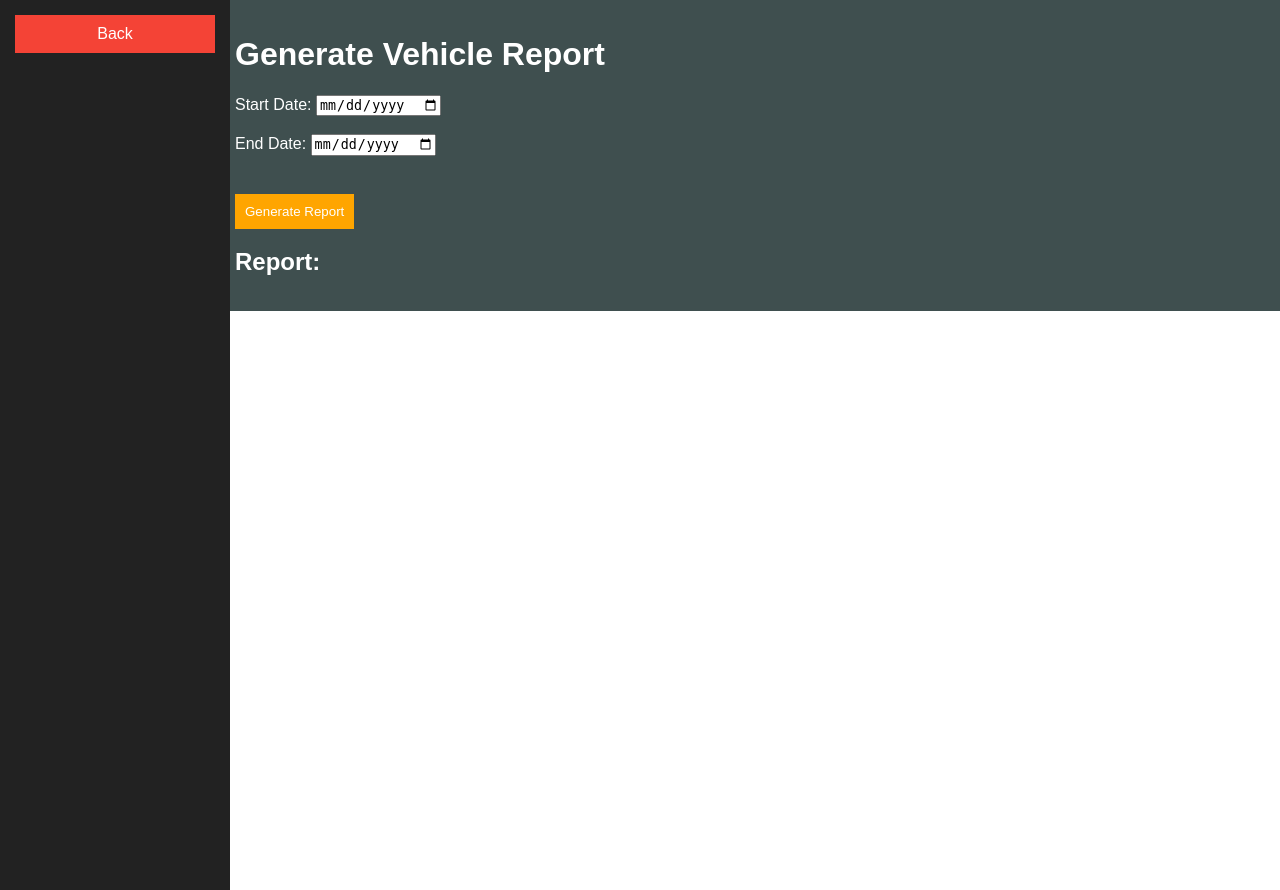
After one commit to Mbuth1a/-Logistics-System-Django-, a Django app: page /report_form in a window 1280 px wide. The commit adds this page. Run offline with Django 5.2, Linux system fonts and the light colour scheme.

Commit message:
version 4

```diff
--- a/DANCO_Logistics/urls.py
+++ b/DANCO_Logistics/urls.py
@@ -75,6 +75,8 @@ urlpatterns = [
     path('get_vehicle_data/', views.get_vehicle_data, name='get_vehicle_data'),
     path('add_to_garage/', views.add_to_garage, name='add_to_garage'),
     path('checkout_vehicle/', views.checkout_vehicle, name='checkout_vehicle'),
+    path('garage_history/', views.garage_history, name='garage_history'),
+    path('api/garage-history/', views.get_garage_history, name='get_garage_history'),
     # Maintenance page
     path('maintenance/', views.maintenance, name='maintenance'),
     path('schedule_maintenance/<int:vehicle_id>/', views.schedule_maintenance, name='schedule_maintenance'),
@@ -88,6 +90,9 @@ urlpatterns = [
     path('logout/', views.logout_view, name='logout'),
 
 
+    path('report_form', views.report_form, name='report_form'),
+    path('generate-report/', views.GenerateReportAPIView.as_view(), name='generate-report')
+
 ]
 
 
--- a/DTMS/TEMPLATES/bike_parking.html
+++ b/DTMS/TEMPLATES/bike_parking.html
@@ -103,8 +103,8 @@
     <!-- List of software with color-coded expiry dates -->
     <div id="bike-list">
       {% for bike in bikes %}
-      <div class="card {{ bike.color_class }} p-3">
-        <h4>{{ software.name }}</h4>
+      <div class="card {{ bike.color_class }}" id="bike-{{ bike.id }} p-3">
+        <h4>{{ bike.name }}</h4>
         <p>Expiry Date: {{ bike.expiry_date }}</p>
         <p>Days Remaining: {{ bike.days_remaining }} days</p>
 
--- a/DTMS/TEMPLATES/create_trip.html
+++ b/DTMS/TEMPLATES/create_trip.html
@@ -77,7 +77,7 @@
                     <div class="col-md-6">
                         <div class="form-group">
                             <label for="co_driver"><i class="fas fa-user-friends"></i> Co-Driver</label>
-                            <select class="form-control" id="co_driver" name="co_driver" required>
+                            <select class="form-control" id="co_driver" name="co_driver" placeholder="Select a  co-driver if needed (Optional)"> >
                                 <!-- Dynamically populated -->
                             </select>
                         </div>
--- /dev/null
+++ b/DTMS/TEMPLATES/report_form.html
@@ -0,0 +1,198 @@
+<!DOCTYPE html>
+<html lang="en">
+<head>
+    <meta charset="UTF-8">
+    <meta name="viewport" content="width=device-width, initial-scale=1.0">
+    <title>Vehicle Report Generator</title>
+    <style>
+        body {
+            display: flex;
+            margin: 0;
+            font-family: Arial, sans-serif;
+            background-color: #fff; /* Dark background color */
+            color: #fff; /* Light text color */
+        }
+        .sidebar {
+            width: 200px;
+            background-color: #222; /* Darker sidebar background */
+            color: #fff;
+            padding: 15px;
+            position: fixed;
+            height: 100%;
+            overflow: auto;
+        }
+        .sidebar a {
+            color:white; /* Orange text color */
+            text-decoration:solid,underline;
+            display: block;
+            padding: 10px;
+        }
+        .sidebar a:hover {
+            background-color: orange; /* Darker hover background */
+            color: #fff; /* White text color on hover */
+        }
+        .main-content {
+            margin-left: 220px;
+            padding: 15px;
+            flex: 1;
+            background-color: #3f4f4f; /* Slightly lighter dark background */
+        }
+        table {
+            width: 100%;
+            border-collapse: collapse;
+            margin: 20px 0;
+            color: #fff; /* White text color for table */
+        }
+        table, th, td {
+            border: 1px solid #666; /* Darker border color */
+        }
+        th, td {
+            padding: 8px;
+            text-align: left;
+        }
+        th {
+            background-color: #555; /* Dark background for headers */
+        }
+        button {
+            margin-top: 20px;
+            background-color: #ffa500; /* Orange background */
+            color: #fff; /* White text color */
+            border: none;
+            padding: 10px;
+            cursor: pointer;
+        }
+        button:hover {
+            background-color:red; /* Darker orange on hover */
+        }
+        .back-button {
+            background-color: #f44336; /* Red background */
+            color: white; /* White text color */
+            border: none;
+            padding: 10px;
+            text-align: center;
+            display: block;
+            margin-bottom: 20px;
+            cursor: pointer;
+            text-decoration: none;
+        }
+        .back-button:hover {
+            background-color: #ffa500; /* Orange background on hover */
+        }
+    </style>
+</head>
+<body>
+    <div class="sidebar">
+        <a href="#" class="back-button" onclick="window.history.back();">Back</a>
+    </div>
+    <div class="main-content">
+        <h1>Generate Vehicle Report</h1>
+        <form id="report-form">
+            <label for="start_date ">Start Date:</label>
+            <input type="date" id="start_date" name="start_date" required>
+            <br><br>
+            <label for="end_date">End Date:</label>
+            <input type="date" id="end_date" name="end_date" required>
+            <br><br>
+            <button type="submit">Generate Report</button>
+        </form>
+
+        <h2>Report:</h2>
+        <div id="report-results">
+            <!-- Results and date range will be displayed here -->
+        </div>
+
+        <button id="download-csv" style="display: none;">Download CSV</button>
+    </div>
+
+    <script>
+        document.getElementById('report-form').addEventListener('submit', function(event) {
+            event.preventDefault();
+
+            const startDate = document.getElementById('start_date').value;
+            const endDate = document.getElementById('end_date').value;
+
+            fetch(`/generate-report/?start_date=${startDate}&end_date=${endDate}`)
+                .then(response => response.json())
+                .then(data => {
+                    const reportResultsDiv = document.getElementById('report-results');
+                    reportResultsDiv.innerHTML = '';  // Clear previous results
+
+                    // Display the selected date range
+                    const dateRangeDiv = document.createElement('div');
+                    dateRangeDiv.innerHTML = `<strong>Report Period:</strong> ${startDate} to ${endDate}`;
+                    reportResultsDiv.appendChild(dateRangeDiv);
+
+                    const reportTable = document.createElement('table');
+                    reportTable.innerHTML = `
+                        <thead>
+                            <tr>
+                                <th>Vehicle</th>
+                                <th>Total Fuel Consumed (liters)</th>
+                                <th>Total Driver Expenses</th>
+                                <th>Total Co-Driver Expenses</th>
+                                <th>Total Load Carried (kg)</th>
+                                <th>Total Garage Expenses</th>
+                                <th>Total Distance Covered (km)</th>
+                                <th>Consumption per Kilometer (liters/km)</th>
+                            </tr>
+                        </thead>
+                        <tbody>
+                        </tbody>
+                    `;
+
+                    const tbody = reportTable.querySelector('tbody');
+
+                    if (data.report_data.length === 0) {
+                        tbody.innerHTML = '<tr><td colspan="8">No data found for the selected date range.</td></tr>';
+                    } else {
+                        data.report_data.forEach(report => {
+                            const row = document.createElement('tr');
+                            row.innerHTML = `
+                                <td>${report.vehicle_reg_no}</td>
+                                <td>${report.total_fuel_consumed}</td>
+                                <td>${report.total_driver_expenses}</td>
+                                <td>${report.total_co_driver_expenses}</td>
+                                <td>${report.total_load_carried}</td>
+                                <td>${report.total_garage_expenses}</td>
+                                <td>${report.total_distance_covered}</td>
+                                <td>${report.consumption_per_km.toFixed(2)}</td>
+                            `;
+                            tbody.appendChild(row);
+                        });
+                    }
+
+                    reportResultsDiv.appendChild(reportTable);
+                    document.getElementById('download-csv').style.display = 'inline-block';
+                })
+                .catch(error => console.error('Error generating report:', error));
+        });
+
+        document.getElementById('download-csv').addEventListener('click', function() {
+            const rows = [];
+            const startDate = document.getElementById('start_date').value;
+            const endDate = document.getElementById('end_date').value;
+
+            rows.push(`Report Period: ${startDate} to ${endDate}`);
+
+            const table = document.querySelector('table');
+            const headers = Array.from(table.querySelectorAll('th')).map(th => th.innerText);
+            rows.push(headers.join(','));
+
+            const dataRows = table.querySelectorAll('tbody tr');
+            dataRows.forEach(row => {
+                const cells = Array.from(row.querySelectorAll('td')).map(td => td.innerText);
+                rows.push(cells.join(','));
+            });
+
+            const csvContent = 'data:text/csv;charset=utf-8,' + rows.join('\n');
+            const encodedUri = encodeURI(csvContent);
+            const link = document.createElement('a');
+            link.setAttribute('href', encodedUri);
+            link.setAttribute('download', 'vehicle_report.csv');
+            document.body.appendChild(link);
+            link.click();
+            document.body.removeChild(link);
+        });
+    </script>
+</body>
+</html>
--- a/DTMS/forms.py
+++ b/DTMS/forms.py
@@ -26,7 +26,7 @@ class ExpenseForm(forms.ModelForm):
 class GarageForm(forms.ModelForm):
     class Meta:
         model = Garage
-        fields = ['vehicle', 'issue_description']
+        fields = ['vehicle','garage_expense', 'issue_description']
 
 class VehicleSearchForm(forms.Form):
     search_query = forms.CharField(max_length=100, required=False)
--- a/DTMS/views.py
+++ b/DTMS/views.py
@@ -7,6 +7,7 @@ from django.utils.dateparse import parse_date
 from django.views.decorators.http import require_GET,require_POST
 import logging
 import json
+from django.core.paginator import Paginator
 from rest_framework import status
 from rest_framework.response import Response
 from rest_framework.views import APIView
@@ -94,8 +95,8 @@ def load_trip(request):
     else:
         form = LoadTripForm()
 
-    # Fetch trips that do not have products loaded (only empty trips)
-    empty_trips = Trip.objects.exclude(id__in=LoadTripProduct.objects.values('load_trip_id'))
+    # Fetch trips that do not have products loaded (only empty trips) and exclude trips with description 'Sale Trip'
+    empty_trips = Trip.objects.exclude(id__in=LoadTripProduct.objects.values('load_trip__trip_id')).exclude(description='Sale Trip').exclude(description='Pick-up')
 
     # Fetch all products for the dropdown
     products = Product.objects.all()
@@ -503,20 +504,54 @@ def add_to_garage(request):
 @csrf_exempt
 @require_POST
 def checkout_vehicle(request):
-    garage_id = request.POST.get('garage_id')
+    if request.method == 'POST':
+        garage_id = request.POST.get('garage_id')
+        garage_expense = request.POST.get('garage_expense')
 
-    try:
-        garage = Garage.objects.get(id=garage_id)
-    except Garage.DoesNotExist:
-        return JsonResponse({'error': 'Garage record not found'}, status=404)
+        try:
+            garage = Garage.objects.get(id=garage_id)
+            if garage.checked_out_at:
+                return JsonResponse({'success': False, 'error': 'Vehicle already checked out'})
 
-    garage.checked_out_at = timezone.now()
-    garage.save()
+            # Add expense and mark vehicle as checked out
+            garage.garage_expense = garage_expense
+            garage.checked_out_at = timezone.now()
+            garage.save()
 
-    return JsonResponse({'success': True})
+            return JsonResponse({'success': True})
+        except Garage.DoesNotExist:
+            return JsonResponse({'success': False, 'error': 'Garage entry not found'})
+
+    return JsonResponse({'success': False, 'error': 'Invalid request method'})
 
 
-# Maintenance
+def garage_history(request):
+    # Fetch all garage records where the vehicle has been checked out
+    checked_out_vehicles = Garage.objects.filter(checked_out_at__isnull=False).order_by('-checked_out_at')
+
+    # Paginate the results, 10 items per page
+    paginator = Paginator(checked_out_vehicles, 10)  # 10 records per page
+    page_number = request.GET.get('page', 1)
+    page_obj = paginator.get_page(page_number)
+
+    return render(request, 'garage.html', {'page_obj': page_obj})
+def get_garage_history(request):
+    # Fetch all checked-out garage records with non-null garage_expense
+    checked_out_vehicles = Garage.objects.filter(
+        checked_out_at__isnull=False,
+        garage_expense__isnull=False
+    ).values(
+        'vehicle__vehicle_regno',  # Adjusted field name
+        'issue_description',
+        'garage_expense',
+        'checked_in_at',
+        'checked_out_at'
+    )
+
+    # Convert to list of dictionaries for JSON response
+    history_list = list(checked_out_vehicles)
+
+    return JsonResponse(history_list, safe=False)
 def maintenance(request):
     vehicles = Vehicle.objects.all()
     schedules = MaintenanceSchedule.objects.all()
@@ -676,3 +711,83 @@ def delete_bike(request,bike_id):
         bike = get_object_or_404(Bike, id=bike_id)
         bike.delete()
         return redirect('bike_parking')
+
+    # Reporting API
+
+# views.py
+from django.http import JsonResponse
+from django.views import View
+from django.db.models import Sum, F, FloatField
+from .models import Vehicle, Trip, Fuel, Expenses, Garage, LoadTripProduct
+from django.utils.dateparse import parse_date
+
+class GenerateReportAPIView(View):
+    def get(self, request):
+        # Get the date range from the request
+        start_date = parse_date(request.GET.get('start_date'))
+        end_date = parse_date(request.GET.get('end_date'))
+
+        # Ensure both start and end dates are provided
+        if not start_date or not end_date:
+            return JsonResponse({"error": "Invalid date range provided"}, status=400)
+
+        # Get all vehicles
+        vehicles = Vehicle.objects.all()
+
+        # Prepare the data to return
+        report_data = []
+
+        for vehicle in vehicles:
+            # Fetch all trips for this vehicle within the date range
+            trips = Trip.objects.filter(vehicle=vehicle, date__range=(start_date, end_date))
+
+            if not trips.exists():
+                continue
+
+            # Calculate total fuel consumption
+            fuel_data = Fuel.objects.filter(trip__in=trips).aggregate(total_fuel=Sum('fuel_consumed'))
+            total_fuel = fuel_data.get('total_fuel', Decimal('0')) or Decimal('0')
+
+            # Calculate total expenses (driver + co-driver)
+            expenses_data = Expenses.objects.filter(trip__in=trips).aggregate(
+                total_driver_expenses=Sum('driver_expense'),
+                total_co_driver_expenses=Sum('co_driver_expense')
+            )
+
+            # Calculate total load carried
+            load_data = LoadTripProduct.objects.filter(load_trip__trip__in=trips).aggregate(
+                total_weight_carried=Sum('total_weight')
+            )
+
+            # Calculate garage expenses for the vehicle in the date range
+            garage_data = Garage.objects.filter(vehicle=vehicle, checked_in_at__date__range=(start_date, end_date)).aggregate(
+                total_garage_expenses=Sum(F('garage_expense'), output_field=FloatField())
+            )
+
+            # Calculate total distance covered
+            total_distance_data = trips.aggregate(total_distance=Sum('actual_distance', output_field=FloatField()))
+            total_distance = total_distance_data.get('total_distance', 0.0) or 0.0
+
+            # Convert total_fuel to float for compatibility with total_distance
+            total_fuel = float(total_fuel)
+
+            # Calculate Consumption per kilometer
+            consumption_per_km = (total_fuel / total_distance) if total_distance > 0 else 0
+
+            # Collect all data for the vehicle
+            report_data.append({
+                "vehicle_reg_no": vehicle.vehicle_regno,
+                "total_fuel_consumed": total_fuel,
+                "total_driver_expenses": expenses_data.get('total_driver_expenses', 0),
+                "total_co_driver_expenses": expenses_data.get('total_co_driver_expenses', 0),
+                "total_load_carried": load_data.get('total_weight_carried', 0),
+                "total_garage_expenses": garage_data.get('total_garage_expenses', 0),
+                "total_distance_covered": total_distance,
+                "consumption_per_km": consumption_per_km
+            })
+        # Return the report data as JSON
+        return JsonResponse({"report_data": report_data})
+
+def report_form(request):
+
+    return render(request, 'report_form.html')
```
Also changed, not shown: DTMS/TEMPLATES/dtms_dashboard.html (+35 -0 lines), DTMS/TEMPLATES/garage.html (+110 -52 lines), DTMS/TEMPLATES/maintenance.html (+13 -3 lines), DTMS/models.py (+4 -7 lines), DTMS/migrations/0031_delete_software_garage_garage_expense.py (added), DTMS/migrations/0032_loadtripproduct_created_at.py (added), DTMS/migrations/0033_alter_loadtripproduct_created_at_and_more.py (added), db.sqlite3.
